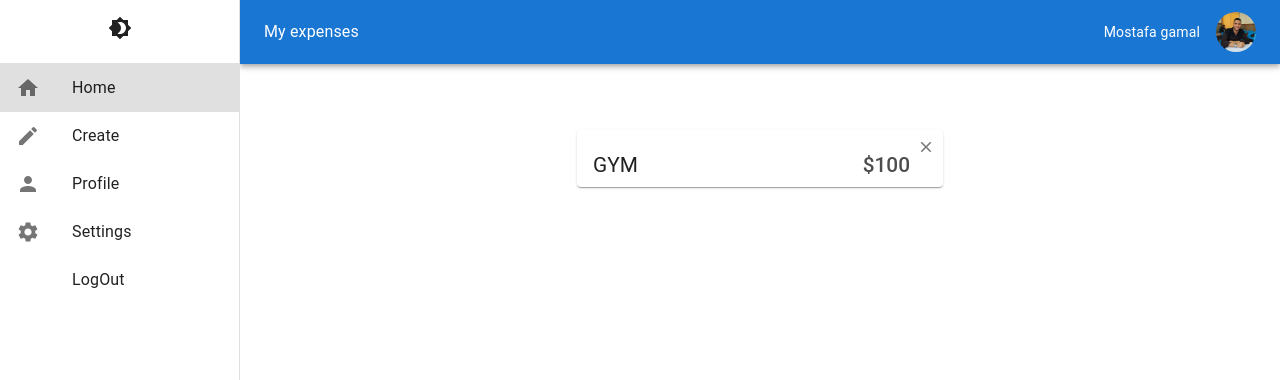
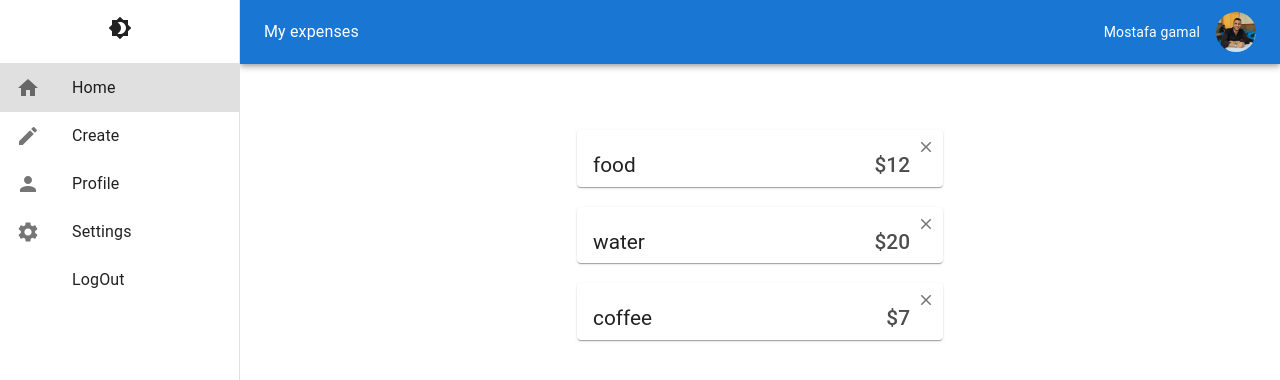
Before and after one commit to MostafaGamalKabil/react-media, a React (Create React App) app: page / in a window 1280 px wide. Shown: the top 380 px of the page. Built offline with nearby package versions, Linux system fonts and the light colour scheme; data requests are answered from the project's data file; some icons are missing.

Commit message:
Get Data From db.json and show in Home page

```diff
--- a/data/db.json
+++ b/data/db.json
@@ -1,14 +1,19 @@
 {
   "mydata": [
     {
-      "id": "1fdd",
+      "id": "681d",
       "title": "food",
-      "price": "12"
+      "price": 12
     },
     {
-      "id": "4e5e",
+      "id": "f752",
       "title": "water",
-      "price": 15
+      "price": 20
+    },
+    {
+      "id": "af54",
+      "title": "coffee",
+      "price": 7
     }
   ]
 }
--- a/src/pages/create/Create.jsx
+++ b/src/pages/create/Create.jsx
@@ -4,6 +4,7 @@ import "./Create.css";
 
 import { purple } from "@mui/material/colors";
 import { useState } from "react";
+import { useNavigate } from "react-router-dom";
 const ColorButton = styled(Button)(({ theme }) => ({
   color: theme.palette.getContrastText(purple[500]),
   backgroundColor: purple[500],
@@ -12,6 +13,7 @@ const ColorButton = styled(Button)(({ theme }) => ({
   },
 }));
 const Create = () => {
+  const  navegate = useNavigate()
   const [title, settitle] = useState("");
   const [price, setprice] = useState(0);
   return (
@@ -59,7 +61,9 @@ const Create = () => {
               "Content-Type": "application/json",
             },
             body: JSON.stringify({title , price}),
-          });
+          }).then(() => {
+            navegate("/")
+          })
         }}
         sx={{ mt: "22px" }}
         variant="contained"
--- a/src/pages/home/Home.jsx
+++ b/src/pages/home/Home.jsx
@@ -1,12 +1,25 @@
 import { Paper, Typography, IconButton, Box } from "@mui/material";
 import "./Home.css";
-import React from "react";
+import React, { useEffect, useState } from "react";
 import { Close } from "@mui/icons-material";
 
 const Home = () => {
+  const [myData, setmyData] = useState([]);
+
+  useEffect(() => {
+    fetch("http://localhost:3100/mydata")
+      .then((response) => response.json())
+      .then((data) => setmyData(data));
+  }, []);
+
   return (
     <Box sx={{mt:"33px"}}>
-      <Paper
+
+
+      {myData.map((item) => {
+    return(
+          <Paper
+
         sx={{
           display: "flex",
           justifyContent: "space-between",
@@ -19,7 +32,7 @@ const Home = () => {
         }}
       >
         <Typography sx={{ ml: "16px", fontSize: "1.3em" }} variant="h5">
-          GYM
+          {item.title}
         </Typography>
         <Typography
           sx={{
@@ -30,12 +43,14 @@ const Home = () => {
           }}
           variant="h5"
         >
-          $100
+          {`$${item.price}`}
         </Typography>
         <IconButton sx={{ position: "absolute", top: "0", right: "0" }}>
           <Close sx={{ fontSize: "18px" }} />
         </IconButton>
       </Paper>
+    )
+      })}
 
     </Box>
   );
```
